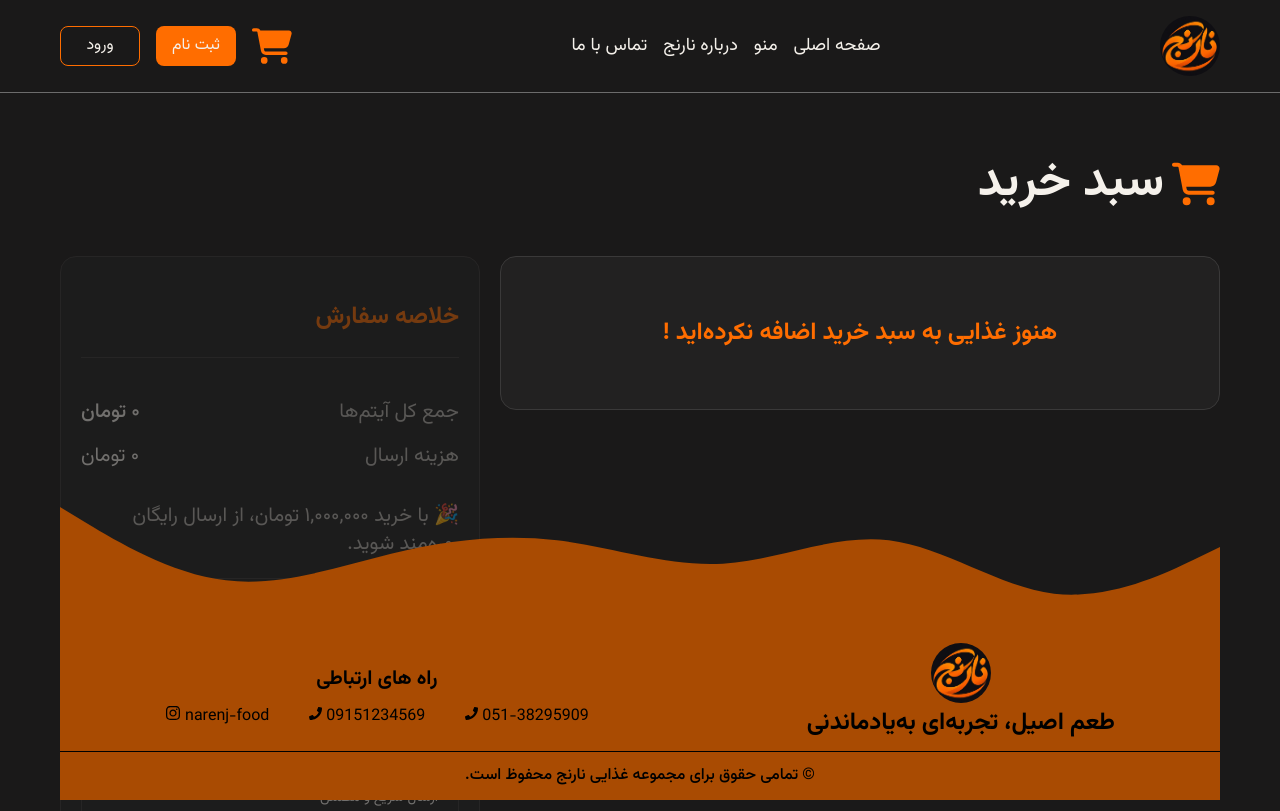
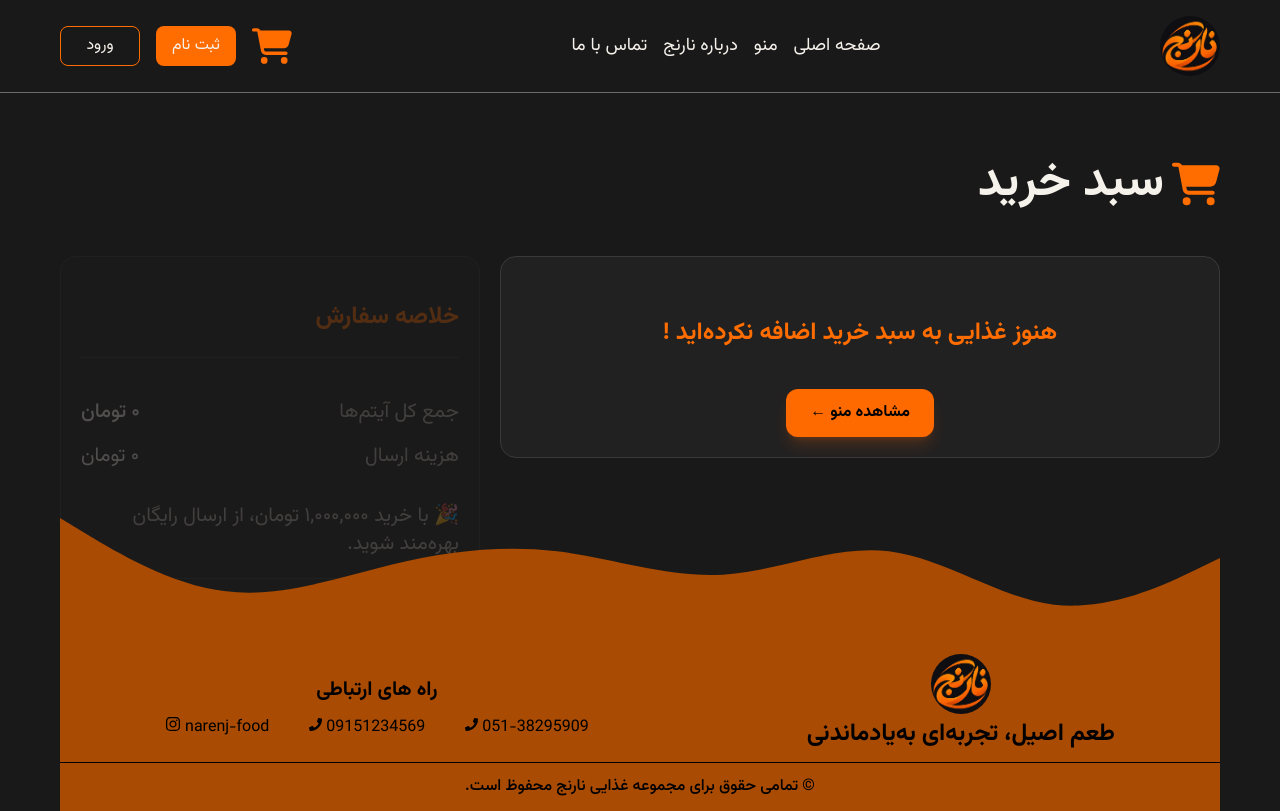
Before and after one commit to mollaei-dev/narenj-food, a React (Vite) app: page /narenj-food/cart in a window 1280 px wide. Built offline with nearby package versions, Linux system fonts and the light colour scheme.

Commit message:
feat: add menu button to empty cart state

```diff
--- a/src/pages/CartPage.tsx
+++ b/src/pages/CartPage.tsx
@@ -2,6 +2,7 @@ import CartSummary from "@/components/CartSummary";
 import FoodCard from "@/components/FoodCard";
 import { FaCartShopping } from "react-icons/fa6";
 import { useCartStore } from "@/store/cartStore";
+import { Link } from "react-router";
 
 function CartPage() {
   const cart = useCartStore((state) => state.cart);
@@ -14,10 +15,16 @@ function CartPage() {
         </div>
         <div className="mt-7 flex w-full min-w-0 flex-col items-center gap-5 pl-0 sm:items-stretch lg:pl-101 xl:pl-110 2xl:pl-130">
           {cart.length === 0 ? (
-            <div className="w-full rounded-2xl border border-[#3A3939] bg-[#222121] p-5">
+            <div className="flex w-full flex-col items-center rounded-2xl border border-[#3A3939] bg-[#222121] p-5">
               <p className="py-10 text-center text-xl font-bold text-[#FF6D00] sm:text-2xl">
                 هنوز غذایی به سبد خرید اضافه نکرده‌اید !
               </p>
+              <Link
+                to="/menu"
+                className="cursor-pointer rounded-xl bg-[#FF6A00] px-4 py-2 font-bold text-black shadow-lg shadow-[#FF6A00]/20 transition-all duration-300 hover:-translate-x-1 hover:bg-[#d05a05] sm:px-6 sm:py-3"
+              >
+                مشاهده منو ←
+              </Link>
             </div>
           ) : (
             cart.map((food) => (
@@ -34,7 +41,7 @@ function CartPage() {
           )}
         </div>
         <aside
-          className={`${cart.length === 0 ? "pointer-events-none opacity-40" : ""} lg:fixed lg:top-52 lg:left-10 lg:w-97 xl:top-64 xl:left-15 xl:w-105 2xl:left-20 2xl:w-120`}
+          className={`${cart.length === 0 ? "pointer-events-none opacity-25" : ""} lg:fixed lg:top-52 lg:left-10 lg:w-97 xl:top-64 xl:left-15 xl:w-105 2xl:left-20 2xl:w-120`}
         >
           <CartSummary variant="large" />
         </aside>
```
